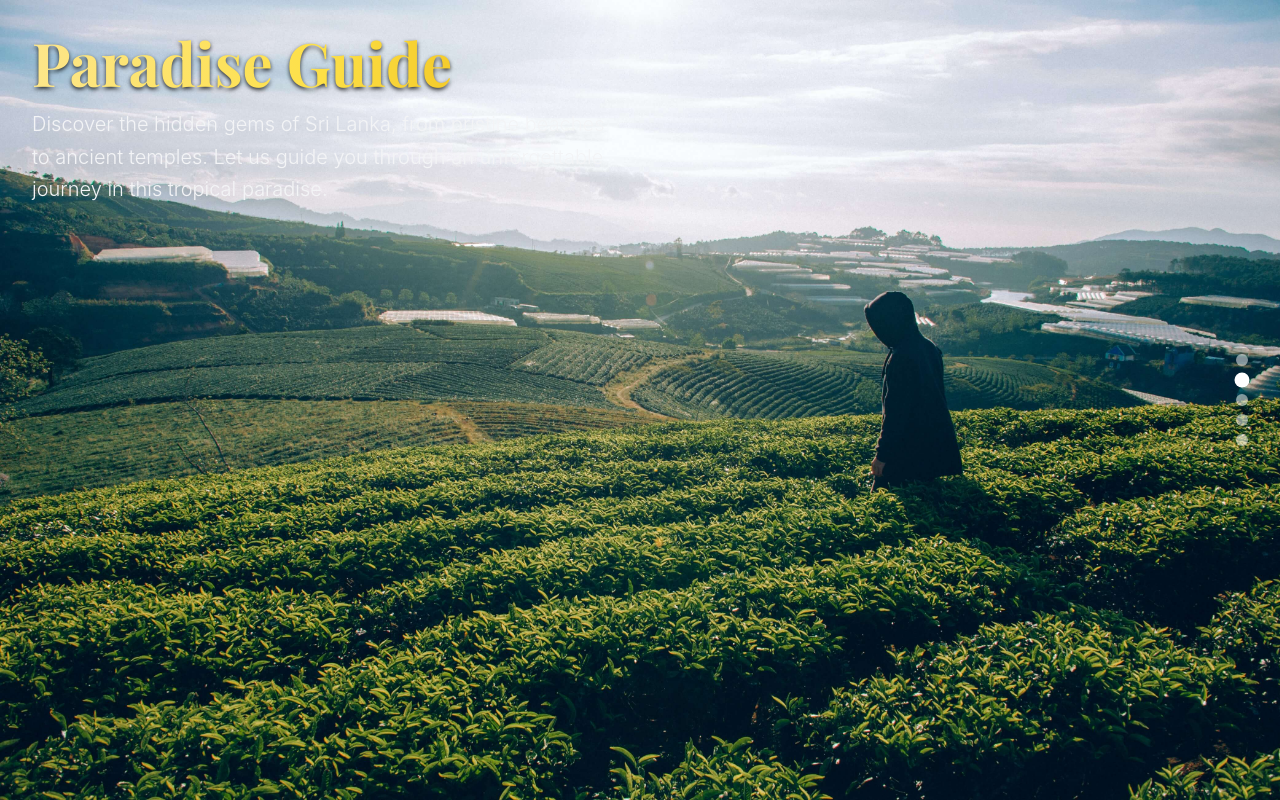
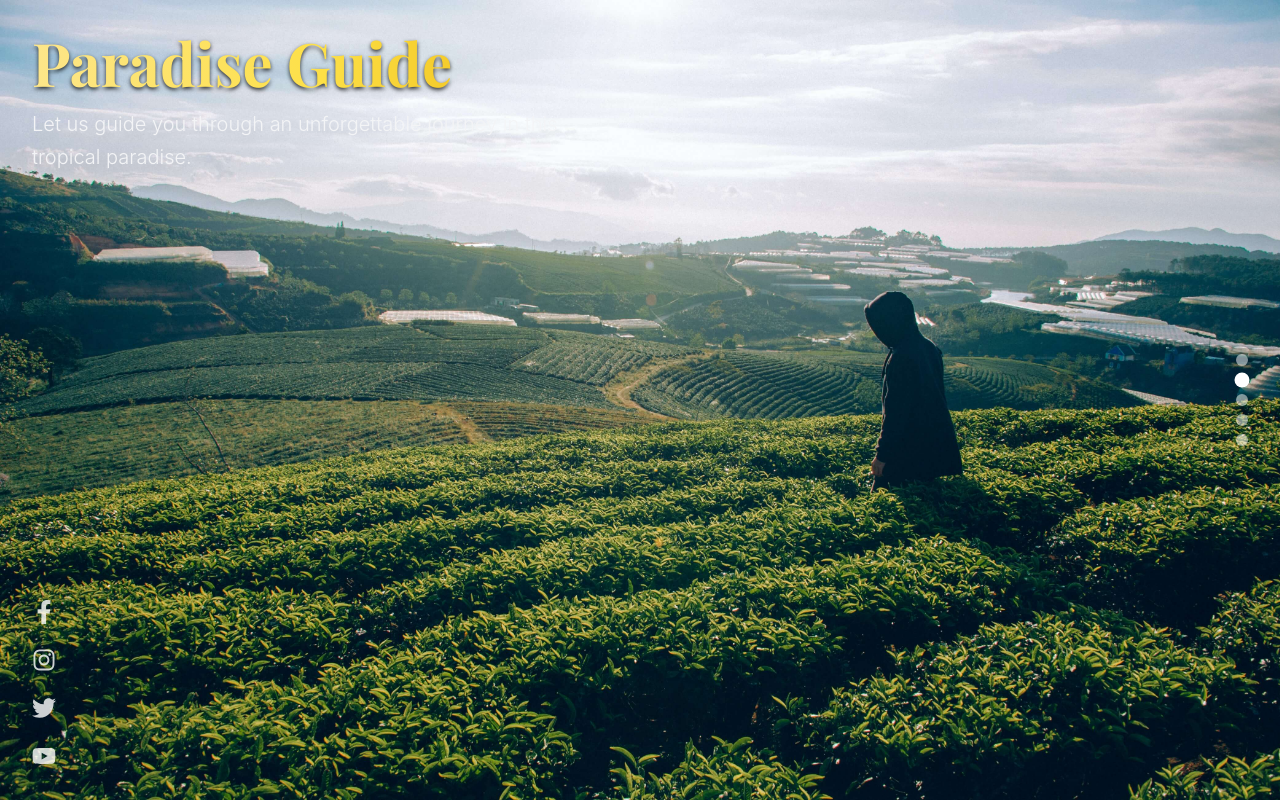
Before and after one commit to Oshanimadhushika/Travel-Landing-Page, a React (Create React App) app: page / in a window 1280 px wide. Built offline with nearby package versions, Linux system fonts and the light colour scheme.

Commit message:
Add social links to the here section

```diff
--- a/package.json
+++ b/package.json
@@ -6,6 +6,7 @@
     "cra-template": "1.2.0",
     "react": "^19.0.0",
     "react-dom": "^19.0.0",
+    "react-icons": "^5.4.0",
     "react-router-dom": "^7.1.3",
     "react-scripts": "5.0.1",
     "web-vitals": "^4.2.4"
--- a/src/pages/Hero.jsx
+++ b/src/pages/Hero.jsx
@@ -1,22 +1,16 @@
 import React, { useEffect, useMemo, useState } from "react";
+import { FaFacebookF, FaInstagram, FaTwitter, FaYoutube } from "react-icons/fa";
 import Tiger_hed from "../assets/tiger_hed.jpeg";
 import Tea_plants from "../assets/tea_plants_hed.jpg";
-import Diyaluma from "../assets/diyaluma.png";
+import Trees from "../assets/about_2.jpeg";
 import Daladha_1_hed from "../assets/daladha_hed.png";
-
 import Kandy_Perahara from "../assets/kandy-perahera-cover-1.jpg";
 
 const Hero = () => {
   const [imageIndex, setImageIndex] = useState(0);
 
   const imageUrls = useMemo(
-    () => [
-      Tiger_hed,
-      Tea_plants,
-      Kandy_Perahara,
-      Diyaluma,
-      Daladha_1_hed,
-    ],
+    () => [Tiger_hed, Tea_plants, Kandy_Perahara, Trees, Daladha_1_hed],
     []
   );
 
@@ -45,9 +39,45 @@ const Hero = () => {
           Paradise Guide
         </h1>
         <p className="text-gray-100 text-xl mt-4 font-light leading-relaxed drop-shadow-xl">
-          Discover the hidden gems of Sri Lanka, from pristine beaches to ancient temples.
-          Let us guide you through an unforgettable journey in this tropical paradise.
+          Let us guide you through an unforgettable journey in
+          this tropical paradise.
         </p>
+      </div>
+
+      {/* Social Media Icons */}
+      <div className="absolute left-8 bottom-8 flex flex-col gap-6">
+        <a
+          href="https://facebook.com"
+          target="_blank"
+          rel="noopener noreferrer"
+          className="text-white/80 hover:text-white hover:scale-110 transition-all duration-300"
+        >
+          <FaFacebookF size={24} />
+        </a>
+        <a
+          href="https://instagram.com"
+          target="_blank"
+          rel="noopener noreferrer"
+          className="text-white/80 hover:text-white hover:scale-110 transition-all duration-300"
+        >
+          <FaInstagram size={24} />
+        </a>
+        <a
+          href="https://twitter.com"
+          target="_blank"
+          rel="noopener noreferrer"
+          className="text-white/80 hover:text-white hover:scale-110 transition-all duration-300"
+        >
+          <FaTwitter size={24} />
+        </a>
+        <a
+          href="https://youtube.com"
+          target="_blank"
+          rel="noopener noreferrer"
+          className="text-white/80 hover:text-white hover:scale-110 transition-all duration-300"
+        >
+          <FaYoutube size={24} />
+        </a>
       </div>
 
       {/* Slideshow dots */}
@@ -66,10 +96,6 @@ const Hero = () => {
         ))}
       </div>
 
-      {/* <h1 className='text-pink-500 text-4xl font-bold mb-6'>Hero Section</h1>
-      <button className='bg-gradient-to-r from-purple-500 to-pink-500 text-white px-6 py-3 rounded-lg shadow-lg hover:shadow-pink-500/50 transition-all duration-300'>
-        Get Started
-      </button> */}
       <div></div>
     </div>
   );
```
Also changed, not shown: src/assets/about_2.jpeg (added), 1 other file (tests, documents, lock files or other folders).
